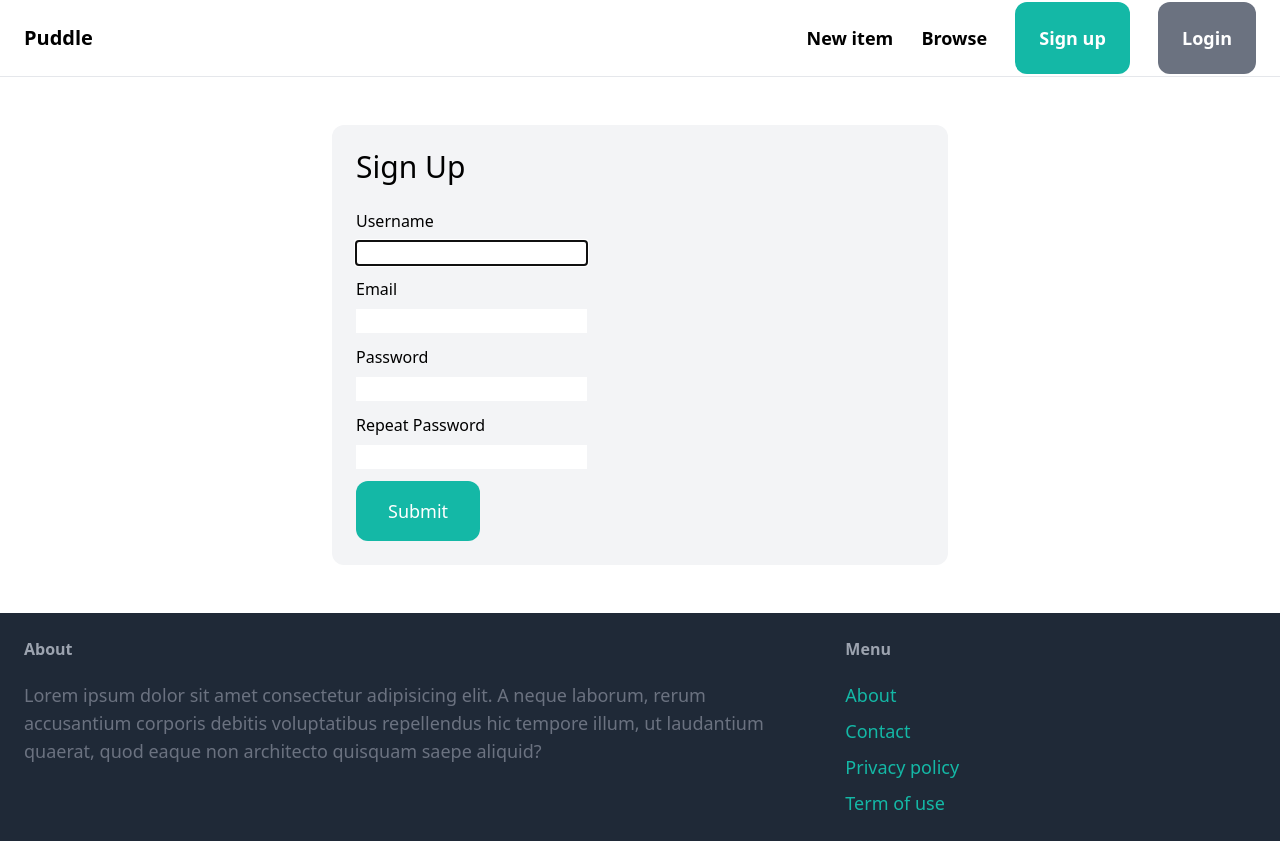
After one commit to Frank-1998/learn_django, a Django app: page /signup/ in a window 1280 px wide. The commit adds this page. Run offline with Django 4.2, Linux system fonts and the light colour scheme; some libraries are stand-ins or nearby versions.

Commit message:
add sign up form and sign up page

```diff
--- /dev/null
+++ b/puddle/core/forms.py
@@ -0,0 +1,8 @@
+from django import forms
+from django.contrib.auth.forms import UserCreationForm
+from django.contrib.auth.models import User
+
+class SignupForm(UserCreationForm):
+    class Meta:
+        model = User
+        fields = ('username', 'email', 'password1', 'password2')
--- a/puddle/core/templates/core/base.html
+++ b/puddle/core/templates/core/base.html
@@ -14,7 +14,7 @@
         <div class="space-x-6">
             <a href="#" class="text-lg font-semibold hover:text-gray-500">New item</a>
             <a href="#" class="text-lg font-semibold hover:text-gray-500">Browse</a>
-            <a href="#" class="px-6 py-6 text-lg font-semibold bg-teal-500 text-white rounded-xl hover:bg-teal-700">Sign up</a>
+            <a href="{% url 'core:signup' %}" class="px-6 py-6 text-lg font-semibold bg-teal-500 text-white rounded-xl hover:bg-teal-700">Sign up</a>
             <a href="#" class="px-6 py-6 text-lg font-semibold bg-gray-500 text-white rounded-xl hover:bg-gray-700">Login</a>
         </div>
     </nav>
@@ -32,7 +32,7 @@
             <h3 class="mb-5 font-semibold text-gray-400">Menu</h3>
             <ul class="space-y-2">
                 <li><a href="#" class="text-lg text-teal-500 hover:text-teal-700">About</a></li>
-                <li><a href="{% url 'contact' %}" class="text-lg text-teal-500 hover:text-teal-700">Contact</a></li>
+                <li><a href="{% url 'core:contact' %}" class="text-lg text-teal-500 hover:text-teal-700">Contact</a></li>
                 <li><a href="#" class="text-lg text-teal-500 hover:text-teal-700">Privacy policy</a></li>
                 <li><a href="#" class="text-lg text-teal-500 hover:text-teal-700">Term of use</a></li>
 
--- /dev/null
+++ b/puddle/core/templates/core/signup.html
@@ -0,0 +1,40 @@
+{% extends 'core/base.html' %}
+
+{% block title %}Sign Up{% endblock %}
+
+{% block content %}
+<div class="w-1/2 my-6 mx-auto p-6 bg-gray-100 rounded-xl" >
+    <h1 class="mb-6 text-3xl">Sign Up</h1>
+    <form method="post" action=".">
+        {% csrf_token %}
+
+        <div class="mb-3">
+            <label class="inline-block mb-2">Username</label><br>
+            {{ form.username }}
+        </div>
+        <div class="mb-3">
+            <label class="inline-block mb-2">Email</label><br>
+            {{ form.email }}
+        </div>
+        <div class="mb-3">
+            <label class="inline-block mb-2">Password</label><br>
+            {{ form.password1 }}
+        </div>
+        <div class="mb-3">
+            <label class="inline-block mb-2">Repeat Password</label><br>
+            {{ form.password2 }}
+        </div>
+
+        {% if form.errors or form.non_field_errors %}
+            <div class="mb-3 p-6 bg-red-100 rounded-xl">
+                {% for field in form %}
+                    {{ field.errors }}
+                {% endfor %}
+
+                {{ form.non_field_errors }}
+            </div>
+        {% endif %}
+        <button class="py-4 px-8 text-lg bg-teal-500 hover:bg-teal-700 rounded-xl text-white">Submit</button>
+    </form>
+</div>
+{% endblock %}
--- /dev/null
+++ b/puddle/core/urls.py
@@ -0,0 +1,10 @@
+from django.urls import path
+from . import views
+
+app_name = "core"
+
+urlpatterns = [
+    path('', views.index, name='index'),
+    path('contact/', views.contact, name='contact'),
+    path('signup/', views.Signup, name='signup'),
+]
--- a/puddle/core/views.py
+++ b/puddle/core/views.py
@@ -1,6 +1,6 @@
 from django.shortcuts import render
 from item.models import Category, Item
-
+from .forms import SignupForm
 def index(request):
     items = Item.objects.filter(is_sold=False)[0:6]
     categories = Category.objects.all()
@@ -12,3 +12,9 @@ def index(request):
 
 def contact(request):
     return render(request, 'core/contact.html')
+
+def Signup(request):
+    form = SignupForm()
+    return render(request, 'core/signup.html', {
+        'form': form
+    })
--- a/puddle/puddle/urls.py
+++ b/puddle/puddle/urls.py
@@ -16,12 +16,10 @@ Including another URLconf
 """
 from django.contrib import admin
 from django.urls import path, include
-from core.views import index, contact
 from django.conf import settings
 from django.conf.urls.static import static
 urlpatterns = [
-    path('', index, name='index'),
+    path('', include('core.urls')),
     path('items/', include('item.urls')),
-    path('contact/', contact, name='contact'),
     path('admin/', admin.site.urls),
 ] + static(settings.MEDIA_URL, document_root=settings.MEDIA_ROOT)
```
